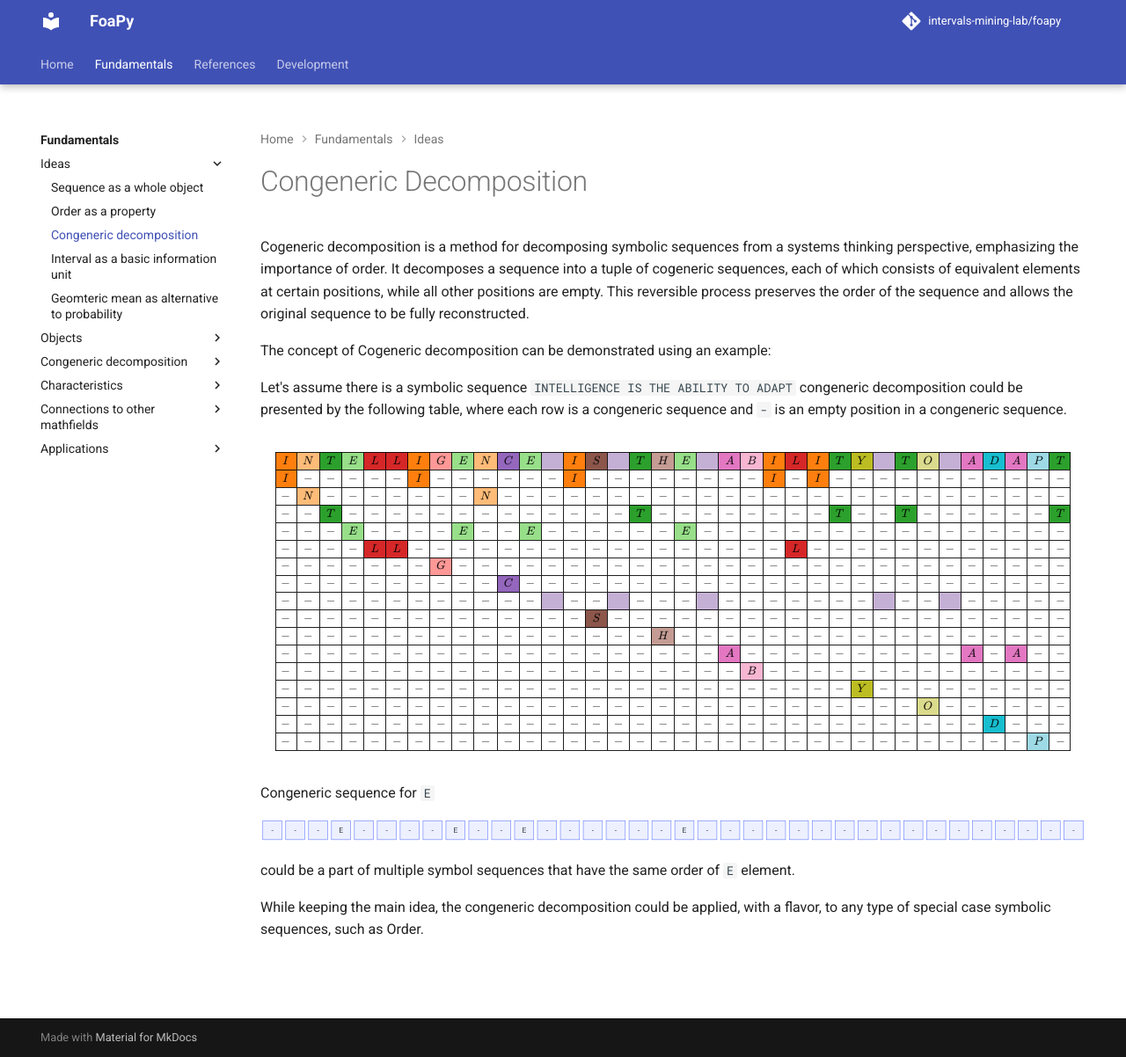
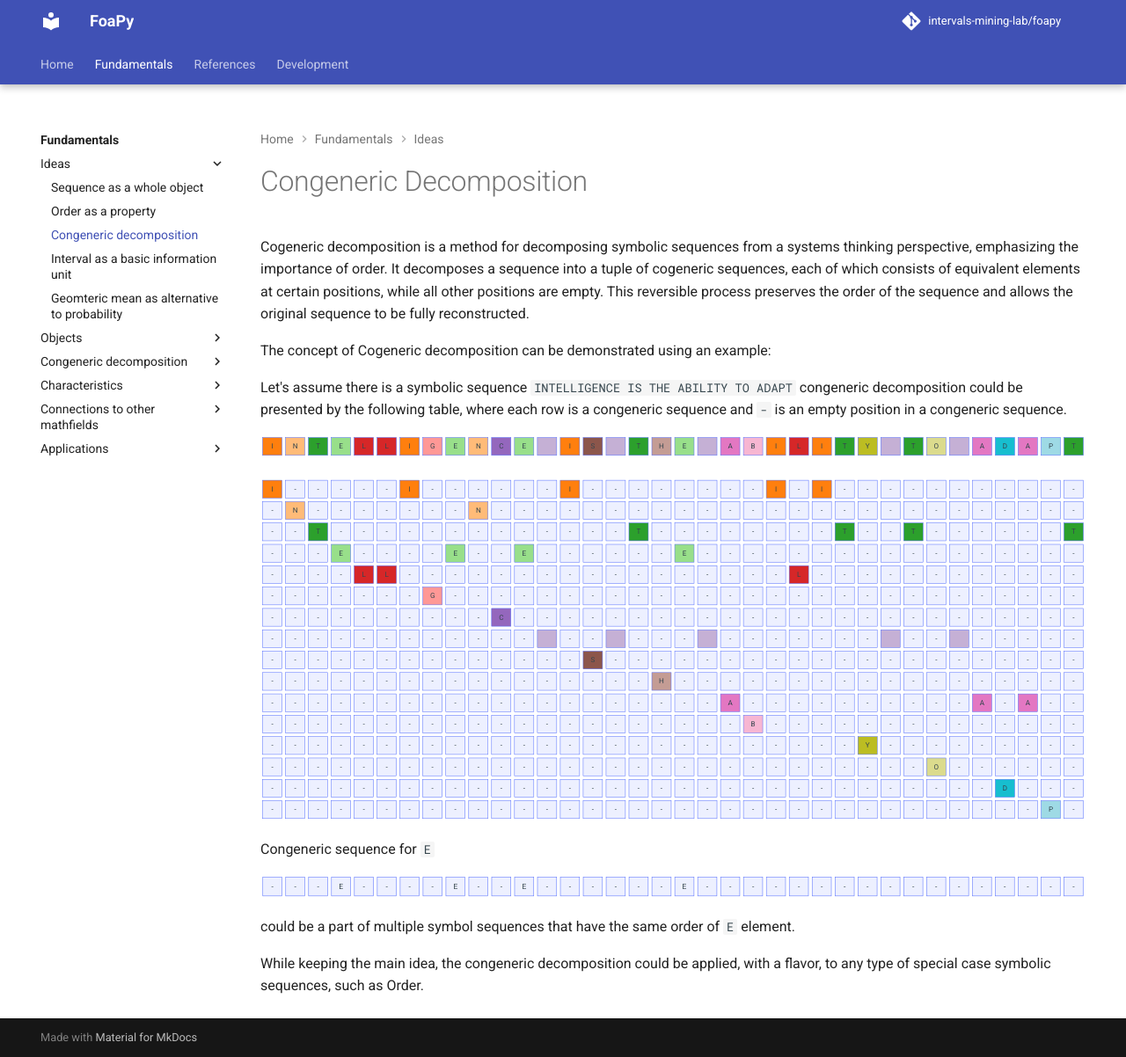
Before and after one commit to intervals-mining-lab/foapy, an MkDocs documentation site: the page built from docs/fundamentals/ideas/congeneric_decomposition.md, in a window 1280 px wide and 1202 px high. Shown: the whole window at 88% size. Built offline with MkDocs 1.6.1 and Material for MkDocs 9.7.7, drawn with Linux system fonts in a browser that asks for light colours; comment, search, counter and statistics services are not loaded; the version menu is left out; part of the change alters nothing that is shown.

Commit message:
Finally use marmaide

````diff
--- a/docs/fundamentals/ideas/congeneric_decomposition.md
+++ b/docs/fundamentals/ideas/congeneric_decomposition.md
@@ -14,49 +14,111 @@ The concept of Cogeneric decomposition can be demonstrated using an example:
 Let's assume there is a symbolic sequence `INTELLIGENCE IS THE ABILITY TO ADAPT` congeneric decomposition
 could be presented by the following table, where each row is a congeneric sequence and  `-` is an empty position in a congeneric sequence.
 
-
-\begin{equation}
-\scriptsize
-\begin{array}{|c|c|c|c|c|c|c|c|c|c|c|c|c|c|c|c|c|c|c|c|c|c|c|c|c|c|c|c|c|c|c|c|c|c|c|}
-\hline
-\cellcolor{#ff7f0e}I & \cellcolor{#ffbb78}N & \cellcolor{#2ca02c}T & \cellcolor{#98df8a}E & \cellcolor{#d62728}L & \cellcolor{#d62728}L & \cellcolor{#ff7f0e}I & \cellcolor{#ff9896}G & \cellcolor{#98df8a}E & \cellcolor{#ffbb78}N & \cellcolor{#9467bd}C & \cellcolor{#98df8a}E & \cellcolor{#c5b0d5}\text{ } & \cellcolor{#ff7f0e}I & \cellcolor{#8c564b}S & \cellcolor{#c5b0d5}\text{ } & \cellcolor{#2ca02c}T & \cellcolor{#c49c94}H & \cellcolor{#98df8a}E & \cellcolor{#c5b0d5}\text{ } & \cellcolor{#e377c2}A & \cellcolor{#f7b6d2}B & \cellcolor{#ff7f0e}I & \cellcolor{#d62728}L & \cellcolor{#ff7f0e}I & \cellcolor{#2ca02c}T & \cellcolor{#bcbd22}Y & \cellcolor{#c5b0d5}\text{ } & \cellcolor{#2ca02c}T & \cellcolor{#dbdb8d}O & \cellcolor{#c5b0d5}\text{ } & \cellcolor{#e377c2}A & \cellcolor{#17becf}D & \cellcolor{#e377c2}A & \cellcolor{#9edae5}P & \cellcolor{#2ca02c}T \\
-\hline
-\cellcolor{#ff7f0e}I & - & - & - & - & - & \cellcolor{#ff7f0e}I & - & - & - & - & - & - & \cellcolor{#ff7f0e}I & - & - & - & - & - & - & - & - & \cellcolor{#ff7f0e}I & - & \cellcolor{#ff7f0e}I & - & - & - & - & - & - & - & - & - & - & - \\
-\hline
-- & \cellcolor{#ffbb78}N & - & - & - & - & - & - & - & \cellcolor{#ffbb78}N & - & - & - & - & - & - & - & - & - & - & - & - & - & - & - & - & - & - & - & - & - & - & - & - & - & - \\
-\hline
-- & - & \cellcolor{#2ca02c}T & - & - & - & - & - & - & - & - & - & - & - & - & - & \cellcolor{#2ca02c}T & - & - & - & - & - & - & - & - & \cellcolor{#2ca02c}T & - & - & \cellcolor{#2ca02c}T & - & - & - & - & - &- & \cellcolor{#2ca02c}T \\
-\hline
-- & - & - & \cellcolor{#98df8a}E & - & - & - & - & \cellcolor{#98df8a}E & - & - & \cellcolor{#98df8a}E & - & - & - & - & - & - & \cellcolor{#98df8a}E & - & - & - & - & - & - & - & - & - & - & - & - & - & - & - & - & - \\
-\hline
-- & - & - & - & \cellcolor{#d62728}L & \cellcolor{#d62728}L & - & - & - & - & - & - & - & - & - & - & - & - & - & - & - & - & - & \cellcolor{#d62728}L & - & - & - & - & - & - & - & - & - & - & - & - \\
-\hline
-- & - & - & - & - & - & - & \cellcolor{#ff9896}G & - & - & - & - & - & - & - & - & - & - & - & - & - & - & - & - & - & - & - & - & - & - & - & - & - & - & - & - \\
-\hline
-- & - & - & - & - & - & - & - & - & - & \cellcolor{#9467bd}C & - & - & - & - & - & - & - & - & - & - & - & - & - & - & - & - & - & - & - & - & - & - & - & - & - \\
-\hline
-- & - & - & - & - & - & - & - & - & - & - & - & \cellcolor{#c5b0d5}\text{ } & - & - & \cellcolor{#c5b0d5}\text{ } & - & - & - & \cellcolor{#c5b0d5}\text{ } & - & - & - & - & - & - & - & \cellcolor{#c5b0d5}\text{ } & - & - & \cellcolor{#c5b0d5}\text{ } & - & - & - & - & - \\
-\hline
-- & - & - & - & - & - & - & - & - & - & - & - & - & - & \cellcolor{#8c564b}S & - & - & - & - & - & - & - & - & - & - & - & - & - & - & - & - & - & - & - & - & - \\
-\hline
-- & - & - & - & - & - & - & - & - & - & - & - & - & - & - & - & - & \cellcolor{#c49c94}H & - & - & - & - & - & - & - & - & - & - & - & - & - & - & - & - & - & - \\
-\hline
-- & - & - & - & - & - & - & - & - & - & - & - & - & - & - & - & - & - & - & - & \cellcolor{#e377c2}A & - & - & - & - & - & - & - & - & - & - & \cellcolor{#e377c2}A & - & \cellcolor{#e377c2}A & - & - \\
-\hline
-- & - & - & - & - & - & - & - & - & - & - & - & - & - & - & - & - & - & - & - & - & \cellcolor{#f7b6d2}B & - & - & - & - & - & - & - & - & - & - & - & - & - & - \\
-\hline
-- & - & - & - & - & - & - & - & - & - & - & - & - & - & - & - & - & - & - & - & - & - & - & - & - & - & \cellcolor{#bcbd22}Y & - & - & - & - & - & - & - & - & - \\
-\hline
-- & - & - & - & - & - & - & - & - & - & - & - & - & - & - & - & - & - & - & - & - & - & - & - & - & - & - & - & - & \cellcolor{#dbdb8d}O & - & - & - & - & - & - \\
-\hline
-- & - & - & - & - & - & - & - & - & - & - & - & - & - & - & - & - & - & - & - & - & - & - & - & - & - & - & - & - & - & - & - & \cellcolor{#17becf}D & - & - & - \\
-\hline
-- & - & - & - & - & - & - & - & - & - & - & - & - & - & - & - & - & - & - & - & - & - & - & - & - & - & - & - & - & - & - & - & - & - & \cellcolor{#9edae5}P & - \\
-\hline
-\end{array}
-\end{equation}
-
-
+``` mermaid
+block-beta
+  columns 36
+  seq1["I"] seq2["N"] seq3["T"] seq4["E"] seq5["L"] seq6["L"] seq7["I"] seq8["G"] seq9["E"] seq10["N"]
+  seq11["C"] seq12["E"] seq13[" "] seq14["I"] seq15["S"] seq16[" "] seq17["T"] seq18["H"] seq19["E"] seq20[" "]
+  seq21["A"] seq22["B"] seq23["I"] seq24["L"] seq25["I"] seq26["T"] seq27["Y"] seq28[" "] seq29["T"] seq30["O"]
+  seq31[" "] seq32["A"] seq33["D"] seq34["A"] seq35["P"] seq36["T"]
+  space:36
+  i1["I"] i2["-"] i3["-"] i4["-"] i5["-"] i6["-"] i7["I"] i8["-"] i9["-"] i10["-"]
+  i11["-"] i12["-"] i13["-"] i14["I"] i15["-"] i16["-"] i17["-"] i18["-"] i19["-"] i20["-"]
+  i21["-"] i22["-"] i23["I"] i24["-"] i25["I"] i26["-"] i27["-"] i28["-"] i29["-"] i30["-"]
+  i31["-"] i32["-"] i33["-"] i34["-"] i35["-"] i36["-"]
+  n1["-"] n2["N"] n3["-"] n4["-"] n5["-"] n6["-"] n7["-"] n8["-"] n9["-"] n10["N"]
+  n11["-"] n12["-"] n13["-"] n14["-"] n15["-"] n16["-"] n17["-"] n18["-"] n19["-"] n20["-"]
+  n21["-"] n22["-"] n23["-"] n24["-"] n25["-"] n26["-"] n27["-"] n28["-"] n29["-"] n30["-"]
+  n31["-"] n32["-"] n33["-"] n34["-"] n35["-"] n36["-"]
+  t1["-"] t2["-"] t3["T"] t4["-"] t5["-"] t6["-"] t7["-"] t8["-"] t9["-"] t10["-"]
+  t11["-"] t12["-"] t13["-"] t14["-"] t15["-"] t16["-"] t17["T"] t18["-"] t19["-"] t20["-"]
+  t21["-"] t22["-"] t23["-"] t24["-"] t25["-"] t26["T"] t27["-"] t28["-"] t29["T"] t30["-"]
+  t31["-"] t32["-"] t33["-"] t34["-"] t35["-"] t36["T"]
+  e1["-"] e2["-"] e3["-"] e4["E"] e5["-"] e6["-"] e7["-"] e8["-"] e9["E"] e10["-"]
+  e11["-"] e12["E"] e13["-"] e14["-"] e15["-"] e16["-"] e17["-"] e18["-"] e19["E"] e20["-"]
+  e21["-"] e22["-"] e23["-"] e24["-"] e25["-"] e26["-"] e27["-"] e28["-"] e29["-"] e30["-"]
+  e31["-"] e32["-"] e33["-"] e34["-"] e35["-"] e36["-"]
+  l1["-"] l2["-"] l3["-"] l4["-"] l5["L"] l6["L"] l7["-"] l8["-"] l9["-"] l10["-"]
+  l11["-"] l12["-"] l13["-"] l14["-"] l15["-"] l16["-"] l17["-"] l18["-"] l19["-"] l20["-"]
+  l21["-"] l22["-"] l23["-"] l24["L"] l25["-"] l26["-"] l27["-"] l28["-"] l29["-"] l30["-"]
+  l31["-"] l32["-"] l33["-"] l34["-"] l35["-"] l36["-"]
+  g1["-"] g2["-"] g3["-"] g4["-"] g5["-"] g6["-"] g7["-"] g8["G"] g9["-"] g10["-"]
+  g11["-"] g12["-"] g13["-"] g14["-"] g15["-"] g16["-"] g17["-"] g18["-"] g19["-"] g20["-"]
+  g21["-"] g22["-"] g23["-"] g24["-"] g25["-"] g26["-"] g27["-"] g28["-"] g29["-"] g30["-"]
+  g31["-"] g32["-"] g33["-"] g34["-"] g35["-"] g36["-"]
+  c1["-"] c2["-"] c3["-"] c4["-"] c5["-"] c6["-"] c7["-"] c8["-"] c9["-"] c10["-"]
+  c11["C"] c12["-"] c13["-"] c14["-"] c15["-"] c16["-"] c17["-"] c18["-"] c19["-"] c20["-"]
+  c21["-"] c22["-"] c23["-"] c24["-"] c25["-"] c26["-"] c27["-"] c28["-"] c29["-"] c30["-"]
+  c31["-"] c32["-"] c33["-"] c34["-"] c35["-"] c36["-"]
+  sp1["-"] sp2["-"] sp3["-"] sp4["-"] sp5["-"] sp6["-"] sp7["-"] sp8["-"] sp9["-"] sp10["-"]
+  sp11["-"] sp12["-"] sp13[" "] sp14["-"] sp15["-"] sp16[" "] sp17["-"] sp18["-"] sp19["-"] sp20[" "]
+  sp21["-"] sp22["-"] sp23["-"] sp24["-"] sp25["-"] sp26["-"] sp27["-"] sp28[" "] sp29["-"] sp30["-"]
+  sp31[" "] sp32["-"] sp33["-"] sp34["-"] sp35["-"] sp36["-"]
+  s1["-"] s2["-"] s3["-"] s4["-"] s5["-"] s6["-"] s7["-"] s8["-"] s9["-"] s10["-"]
+  s11["-"] s12["-"] s13["-"] s14["-"] s15["S"] s16["-"] s17["-"] s18["-"] s19["-"] s20["-"]
+  s21["-"] s22["-"] s23["-"] s24["-"] s25["-"] s26["-"] s27["-"] s28["-"] s29["-"] s30["-"]
+  s31["-"] s32["-"] s33["-"] s34["-"] s35["-"] s36["-"]
+  h1["-"] h2["-"] h3["-"] h4["-"] h5["-"] h6["-"] h7["-"] h8["-"] h9["-"] h10["-"]
+  h11["-"] h12["-"] h13["-"] h14["-"] h15["-"] h16["-"] h17["-"] h18["H"] h19["-"] h20["-"]
+  h21["-"] h22["-"] h23["-"] h24["-"] h25["-"] h26["-"] h27["-"] h28["-"] h29["-"] h30["-"]
+  h31["-"] h32["-"] h33["-"] h34["-"] h35["-"] h36["-"]
+  a1["-"] a2["-"] a3["-"] a4["-"] a5["-"] a6["-"] a7["-"] a8["-"] a9["-"] a10["-"]
+  a11["-"] a12["-"] a13["-"] a14["-"] a15["-"] a16["-"] a17["-"] a18["-"] a19["-"] a20["-"]
+  a21["A"] a22["-"] a23["-"] a24["-"] a25["-"] a26["-"] a27["-"] a28["-"] a29["-"] a30["-"]
+  a31["-"] a32["A"] a33["-"] a34["A"] a35["-"] a36["-"]
+  b1["-"] b2["-"] b3["-"] b4["-"] b5["-"] b6["-"] b7["-"] b8["-"] b9["-"] b10["-"]
+  b11["-"] b12["-"] b13["-"] b14["-"] b15["-"] b16["-"] b17["-"] b18["-"] b19["-"] b20["-"]
+  b21["-"] b22["B"] b23["-"] b24["-"] b25["-"] b26["-"] b27["-"] b28["-"] b29["-"] b30["-"]
+  b31["-"] b32["-"] b33["-"] b34["-"] b35["-"] b36["-"]
+  y1["-"] y2["-"] y3["-"] y4["-"] y5["-"] y6["-"] y7["-"] y8["-"] y9["-"] y10["-"]
+  y11["-"] y12["-"] y13["-"] y14["-"] y15["-"] y16["-"] y17["-"] y18["-"] y19["-"] y20["-"]
+  y21["-"] y22["-"] y23["-"] y24["-"] y25["-"] y26["-"] y27["Y"] y28["-"] y29["-"] y30["-"]
+  y31["-"] y32["-"] y33["-"] y34["-"] y35["-"] y36["-"]
+  o1["-"] o2["-"] o3["-"] o4["-"] o5["-"] o6["-"] o7["-"] o8["-"] o9["-"] o10["-"]
+  o11["-"] o12["-"] o13["-"] o14["-"] o15["-"] o16["-"] o17["-"] o18["-"] o19["-"] o20["-"]
+  o21["-"] o22["-"] o23["-"] o24["-"] o25["-"] o26["-"] o27["-"] o28["-"] o29["-"] o30["O"]
+  o31["-"] o32["-"] o33["-"] o34["-"] o35["-"] o36["-"]
+  d1["-"] d2["-"] d3["-"] d4["-"] d5["-"] d6["-"] d7["-"] d8["-"] d9["-"] d10["-"]
+  d11["-"] d12["-"] d13["-"] d14["-"] d15["-"] d16["-"] d17["-"] d18["-"] d19["-"] d20["-"]
+  d21["-"] d22["-"] d23["-"] d24["-"] d25["-"] d26["-"] d27["-"] d28["-"] d29["-"] d30["-"]
+  d31["-"] d32["-"] d33["D"] d34["-"] d35["-"] d36["-"]
+  p1["-"] p2["-"] p3["-"] p4["-"] p5["-"] p6["-"] p7["-"] p8["-"] p9["-"] p10["-"]
+  p11["-"] p12["-"] p13["-"] p14["-"] p15["-"] p16["-"] p17["-"] p18["-"] p19["-"] p20["-"]
+  p21["-"] p22["-"] p23["-"] p24["-"] p25["-"] p26["-"] p27["-"] p28["-"] p29["-"] p30["-"]
+  p31["-"] p32["-"] p33["-"] p34["-"] p35["P"] p36["-"]
+  classDef c1 fill:#ff7f0e,color:#fff;
+  classDef c2 fill:#ffbb78,color:#000;
+  classDef c3 fill:#2ca02c,color:#fff;
+  classDef c4 fill:#98df8a,color:#000;
+  classDef c5 fill:#d62728,color:#fff;
+  classDef c6 fill:#ff9896,color:#000;
+  classDef c7 fill:#9467bd,color:#fff;
+  classDef c8 fill:#c5b0d5,color:#000;
+  classDef c9 fill:#8c564b,color:#fff;
+  classDef c10 fill:#c49c94,color:#000;
+  classDef c11 fill:#e377c2,color:#fff;
+  classDef c12 fill:#f7b6d2,color:#000;
+  classDef c13 fill:#bcbd22,color:#fff;
+  classDef c14 fill:#dbdb8d,color:#000;
+  classDef c15 fill:#17becf,color:#fff;
+  classDef c16 fill:#9edae5,color:#000;
+  class seq1,seq7,seq14,seq23,seq25,i1,i7,i14,i23,i25 c1
+  class seq2,seq10,n2,n10 c2
+  class seq3,seq17,seq26,seq29,seq36,t3,t17,t26,t29,t36 c3
+  class seq4,seq9,seq12,seq19,e4,e9,e12,e19  c4
+  class seq5,seq6,seq24,l5,l6,l24 c5
+  class seq8,g8 c6
+  class seq11,c11 c7
+  class seq13,seq16,seq20,seq28,seq31,sp13,sp16,sp20,sp28,sp31 c8
+  class seq15,s15 c9
+  class seq18,h18 c10
+  class seq21,seq32,seq34,a21,a32,a34 c11
+  class seq22,b22 c12
+  class seq27,y27 c13
+  class seq30,o30 c14
+  class seq33,d33 c15
+  class seq35,p35 c16
+```
 
 Congeneric sequence for `E`
 ``` mermaid
````
